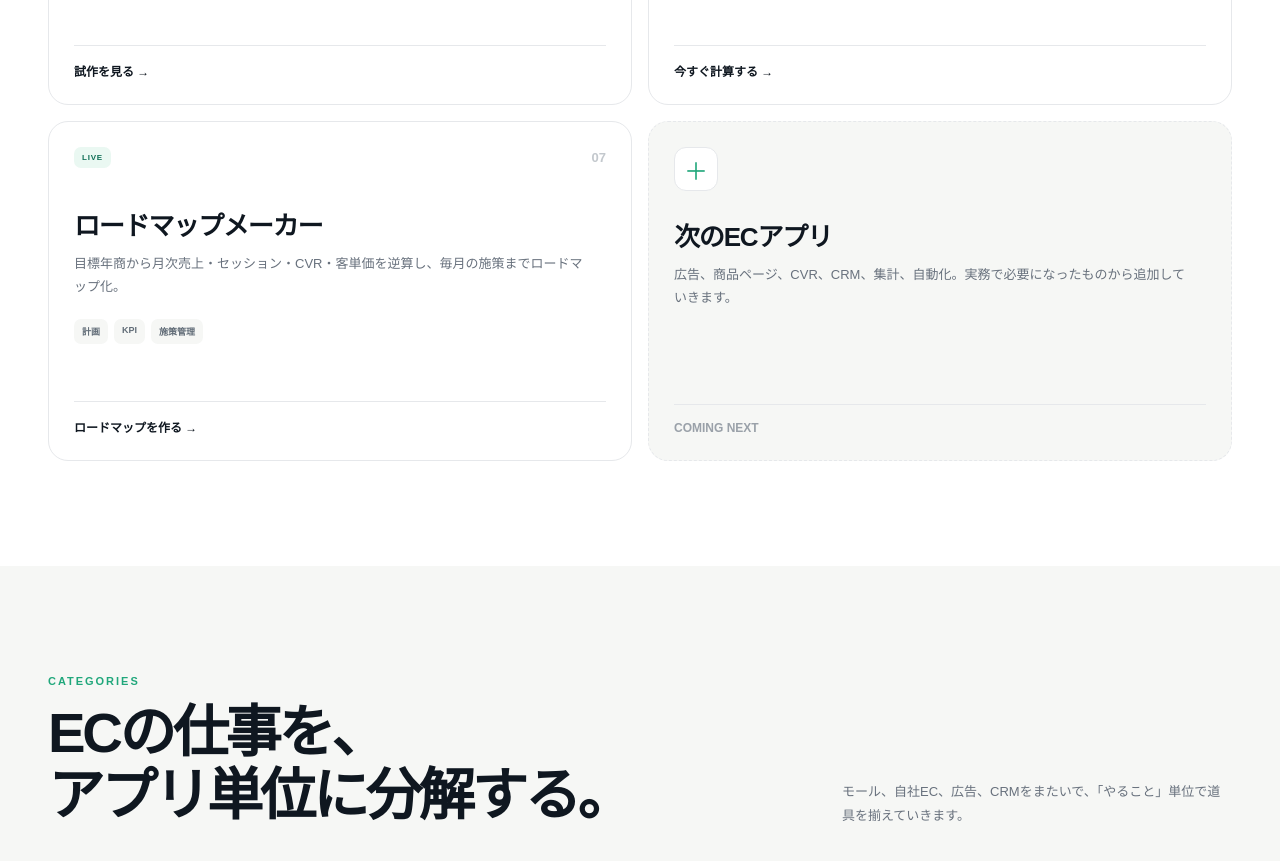
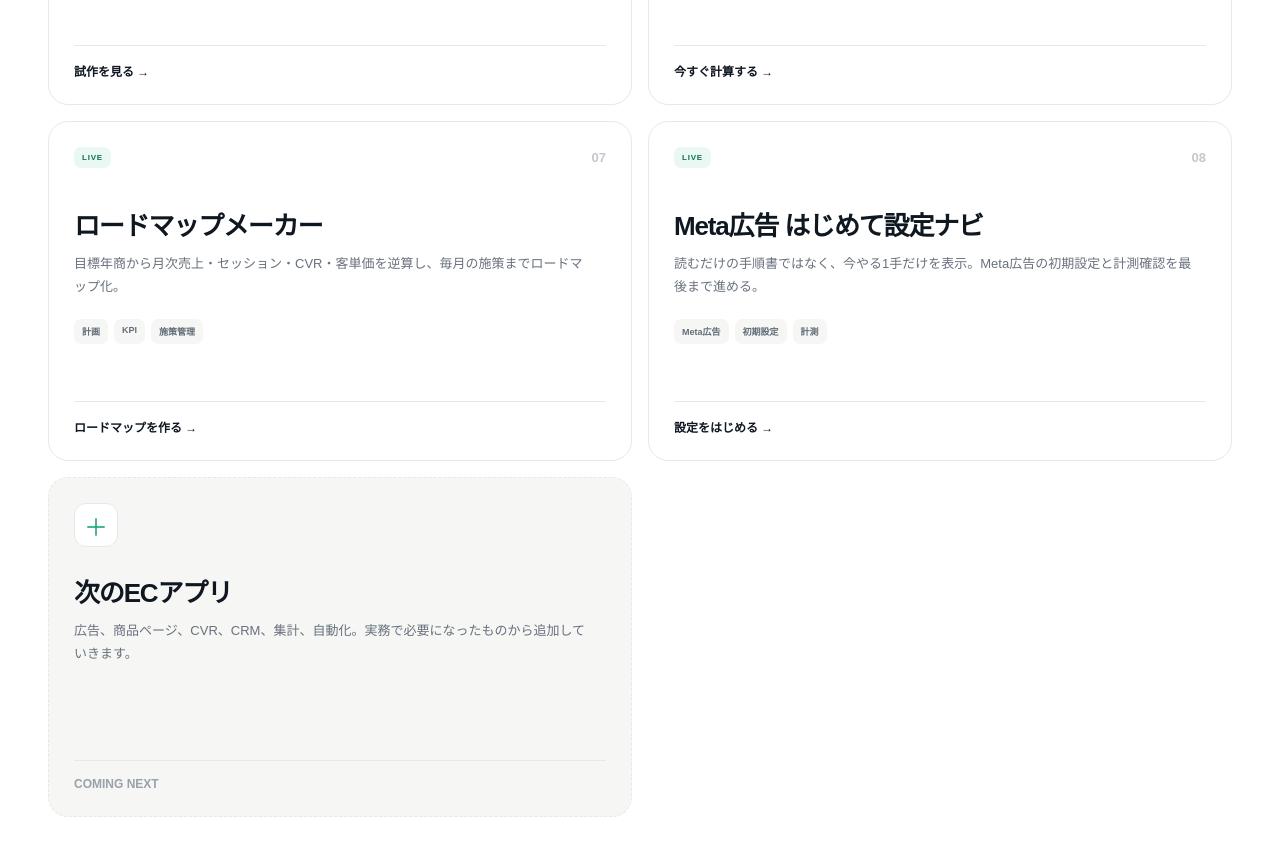
Before and after one commit to hrt14/ecplayers, a Next.js app: page / in a window 1280 px wide. Shown: the part 2540-3401 px from the top of the page. Built offline with nearby package versions, Linux system fonts and the light colour scheme.

Commit message:
Add Meta setup navigator to ECP app list

```diff
--- a/app/page.tsx
+++ b/app/page.tsx
@@ -70,6 +70,16 @@ const apps = [
     tags: ['計画', 'KPI', '施策管理'],
     href: '/roadmap-maker',
     action: 'ロードマップを作る →',
+  },
+  {
+    status: 'LIVE',
+    tone: 'live',
+    number: '08',
+    title: 'Meta広告 はじめて設定ナビ',
+    description: '読むだけの手順書ではなく、今やる1手だけを表示。Meta広告の初期設定と計測確認を最後まで進める。',
+    tags: ['Meta広告', '初期設定', '計測'],
+    href: '/meta-setup',
+    action: '設定をはじめる →',
   },
 ]
 
```
